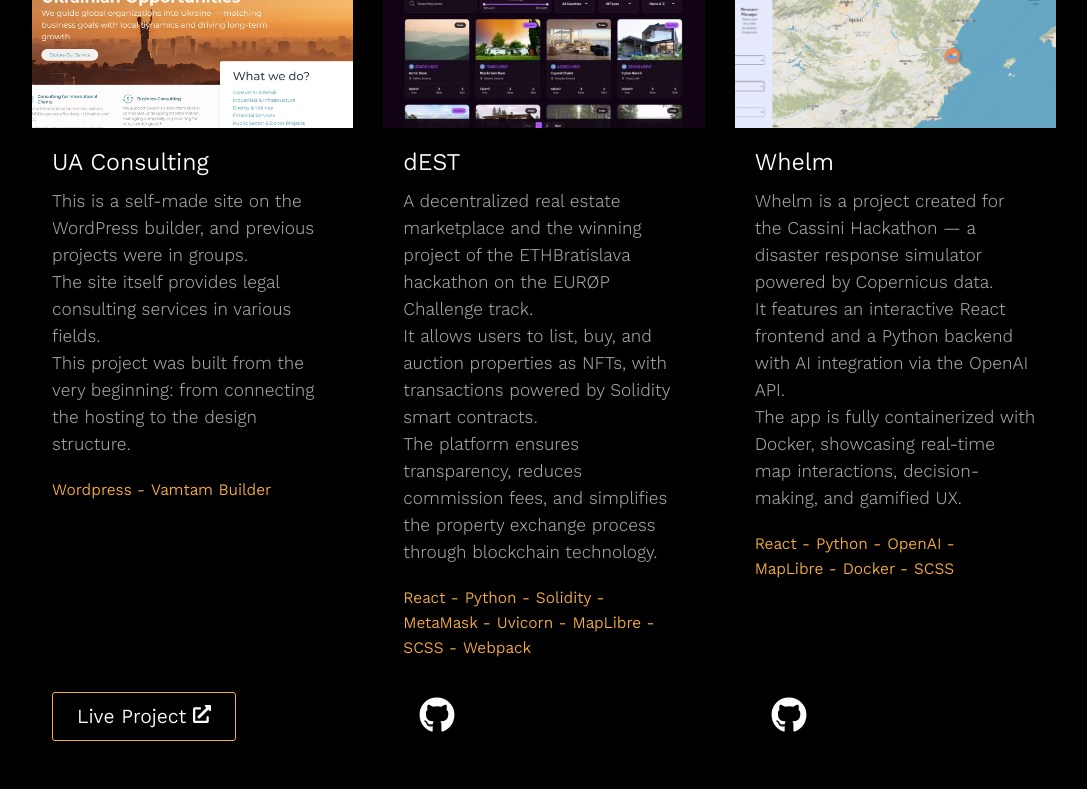
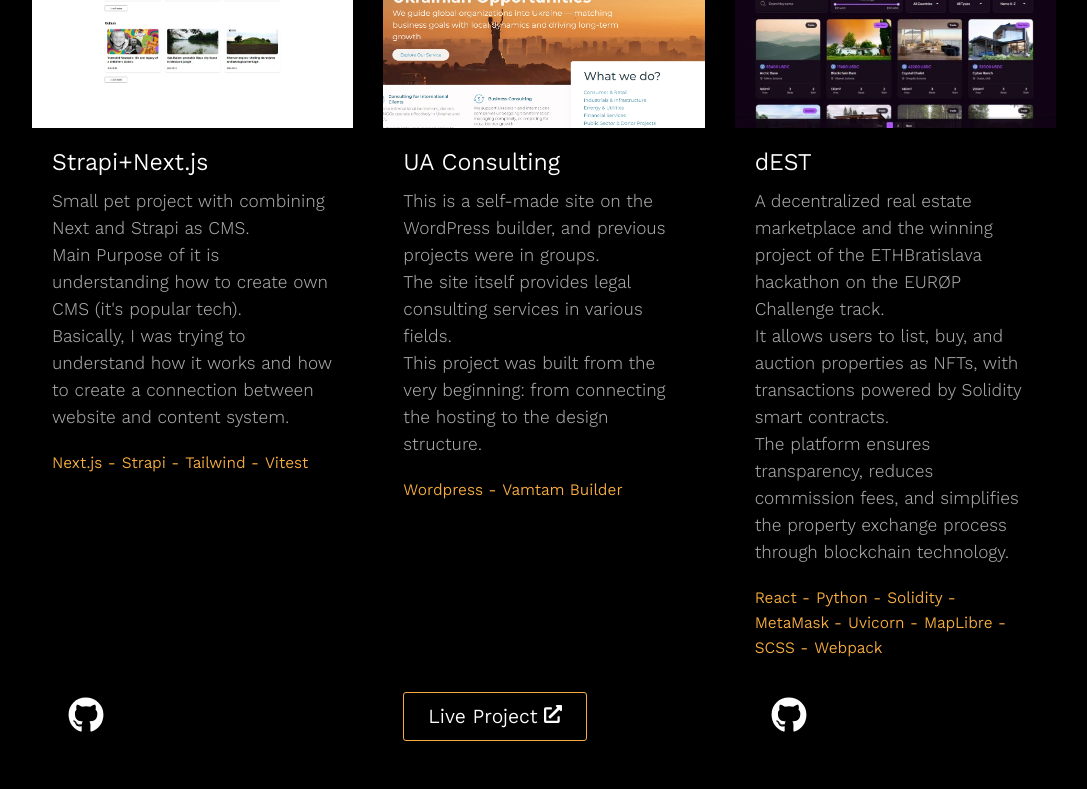
Before and after one commit to bromscandium/portfolio, a React (Vite) app: page / in a window 1280 px wide. Shown: the part 2520-3309 px from the top of the page, without its empty margins (96-1183 px from the left). Built offline with nearby package versions, Linux system fonts and the light colour scheme.

Commit message:
finally, something new

```diff
--- a/package.json
+++ b/package.json
@@ -1,7 +1,7 @@
 {
   "name": "portfolio",
   "homepage": "https://bromscandium.com",
-  "version": "2.3.1",
+  "version": "2.4.0",
   "type": "module",
   "scripts": {
     "dev": "vite",
--- a/src/data/listData.js
+++ b/src/data/listData.js
@@ -9,8 +9,22 @@
 import jigsawsudoku from "/jigsawsudoku.webp";
 import dest from "/dest.webp";
 import uaconsulting from "/uaconsulting.webp";
+import strapinext from "/strapinext.webp";
 
 const listData = [
+    {
+        id: 12,
+        image: strapinext,
+        title: "Strapi+Next.js",
+        description: [
+            "Small pet project with combining Next and Strapi as CMS.",
+            "Main Purpose of it is understanding how to create own CMS (it's popular tech).",
+            "Basically, I was trying to understand how it works and how to create a connection between website and content system."
+        ],
+        technologies: ["Next.js", "Strapi", "Tailwind", "Vitest"],
+        live: null,
+        github: "https://github.com/bromscandium/strapi-usage"
+    },
     {
         id: 11,
         image: uaconsulting,
```
Also changed, not shown: public/strapinext.webp (added).
